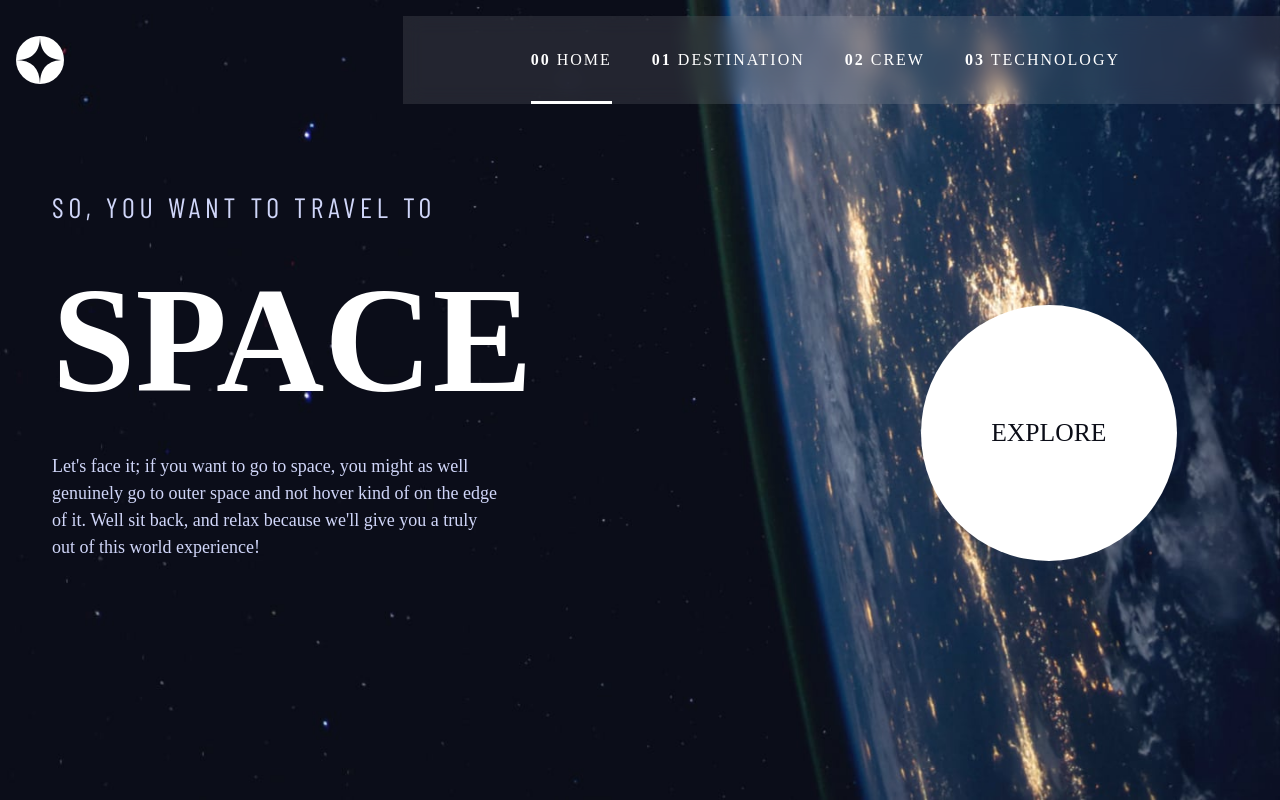
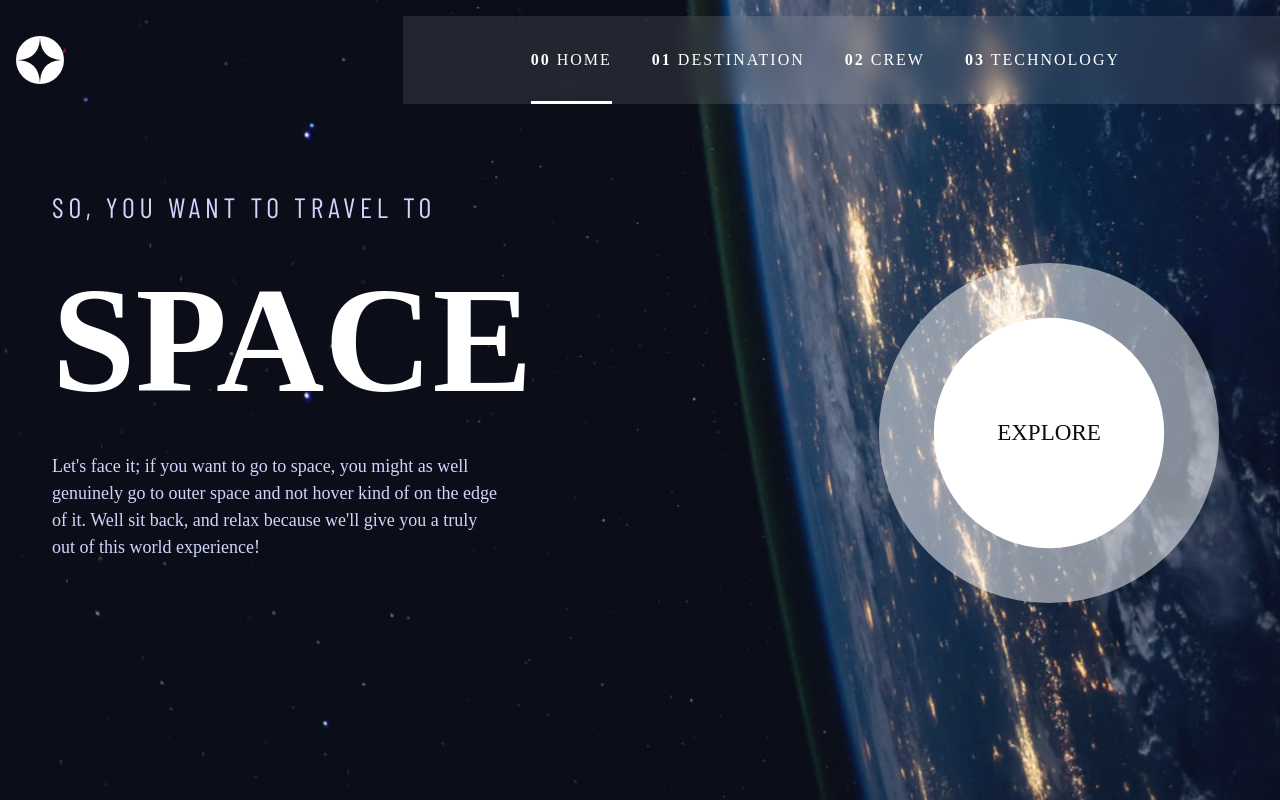
Before and after one commit to Briuwu/react-ts_space-website, a React (Vite) app: page /home in a window 1280 px wide. In both pictures the pointer is over the link "EXPLORE". Built offline with nearby package versions, Linux system fonts and the light colour scheme; a web font is replaced by a local one.

Commit message:
added the hover effect on explore btn

```diff
--- a/src/sass/Layout/_home.scss
+++ b/src/sass/Layout/_home.scss
@@ -29,6 +29,7 @@
   }
 
   &__explore {
+    position: relative;
     justify-self: center;
     place-items: center;
 
@@ -41,6 +42,17 @@
     color: var.$color-700;
     text-transform: uppercase;
     font-size: func.fluid(20, 2vw, 32);
+
+    transition: outline 200ms cubic-bezier(0.68, -0.55, 0.27, 1.55),
+      transform 200ms cubic-bezier(0.68, -0.55, 0.27, 1.55);
+
+    &:hover {
+      transform: scale(0.9);
+      outline-width: func.fluid(30, 5vw, 70);
+      outline-style: solid;
+      outline-color: hsla(0, 0%, 100%, 0.5);
+      outline-offset: -3px;
+    }
   }
 }
 
--- a/src/sass/style.css
+++ b/src/sass/style.css
@@ -383,6 +383,7 @@ body {
   margin-inline: auto;
 }
 .home__explore {
+  position: relative;
   justify-self: center;
   place-items: center;
   aspect-ratio: 1;
@@ -392,6 +393,14 @@ body {
   color: #0b0d17;
   text-transform: uppercase;
   font-size: clamp(1.25rem, 2vw, 2rem);
+  transition: outline 200ms cubic-bezier(0.68, -0.55, 0.27, 1.55), transform 200ms cubic-bezier(0.68, -0.55, 0.27, 1.55);
+}
+.home__explore:hover {
+  transform: scale(0.9);
+  outline-width: clamp(1.875rem, 5vw, 4.375rem);
+  outline-style: solid;
+  outline-color: hsla(0deg, 0%, 100%, 0.5);
+  outline-offset: -3px;
 }
 
 @media (min-width: 62.5rem) {
```
Also changed, not shown: 1 other file (tests, documents, lock files or other folders).
